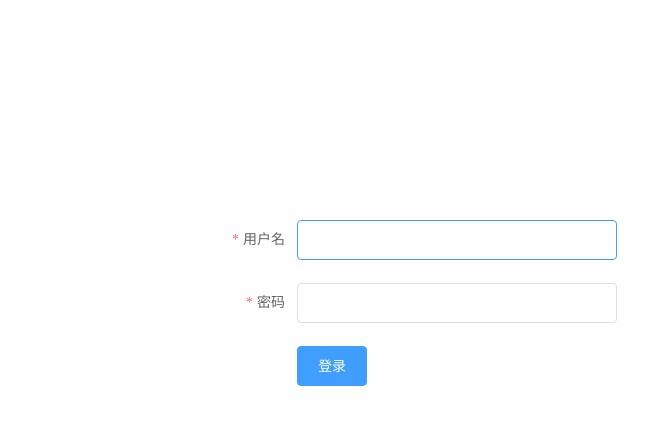
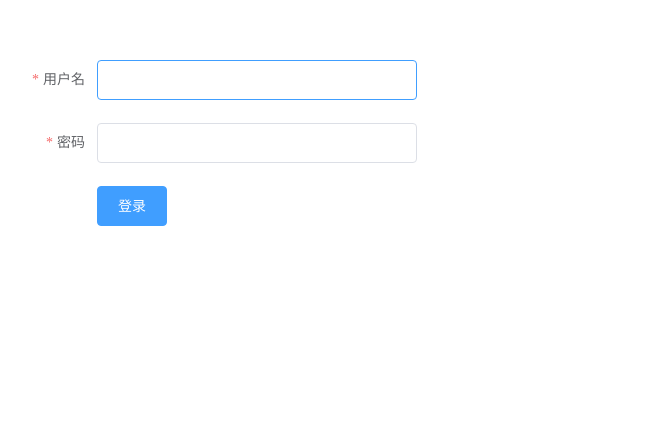
Before and after one commit to jfm11/vue-demo, a Vue app: page /#/login in a window 1280 px wide. Shown: the part 180-604 px from the top of the page, without its empty margins (423-1071 px from the left). Built offline with nearby package versions, Linux system fonts and the light colour scheme.

Commit message:
完成登录功能

```diff
--- a/src/App.vue
+++ b/src/App.vue
@@ -1,5 +1,5 @@
 <template>
-  <div id="app">
+  <div id="app" >
     <!-- <div>
 
     </div> -->
@@ -19,4 +19,5 @@ export default {
 </script>
 
 <style>
+
 </style>
--- a/src/api/login.js
+++ /dev/null
@@ -1,11 +0,0 @@
-import Axios from "axios";
-
-export default data => {
-  Axios.post("/login", data)
-    .then(response => {
-      console.log(response);
-    })
-    .catch(error => {
-      console.log(error);
-    });
-};
--- /dev/null
+++ b/src/plugins/axios.js
@@ -0,0 +1,3 @@
+import Axios from "axios";
+
+export default Axios;
--- a/src/router.js
+++ b/src/router.js
@@ -31,11 +31,13 @@ const router = new Router({
 
 router.beforeEach((to, from, next) => {
   if (to.name === "login") {
+    // 登录界面，不用控制
     next();
     return;
   }
   if (Auth.isLogin()) {
     next();
+    // 已经登录处理
     return;
   }
   const date = new Date();
--- a/src/views/Login.vue
+++ b/src/views/Login.vue
@@ -1,8 +1,8 @@
 <template>
   <div>
-    <el-form id="form" :rules="rules" ref="form" :model="form" label-width="80px">
+    <el-form id="form" :rules="rules" ref="form" :model="form" label-width="80px" @keyup.enter.native="onSubmit">
       <el-form-item label="用户名" prop="username">
-        <el-input v-model="form.username" autofocus="autofocus"></el-input>
+        <el-input v-model="form.username" focus="true" autofocus="autofocus"></el-input>
       </el-form-item>
       <el-form-item label="密码" prop="password">
         <el-input v-model="form.password" type="password"></el-input>
@@ -14,13 +14,15 @@
   </div>
 </template>
 <script>
-import apiLogin from "../api/login";
+import auth from "../plugins/auth";
+import axios from "../plugins/axios";
 export default {
   data() {
     return {
       form: {
         username: "",
-        password: ""
+        password: "",
+        errorMessage: ""
       },
       rules: {
         username: [
@@ -44,11 +46,22 @@ export default {
         if (valid) {
           const username = this.form.username;
           const password = this.form.password;
-          apiLogin({
-            username: username,
-            password: password
-          });
-          console.log("submit:" + username + ":" + password);
+          axios
+            .post("/login", {
+              username: username,
+              password: password
+            })
+            .then(response => {
+              const token = response.data.token;
+              auth.setToken(token);
+              this.$router.push("/");
+            })
+            .catch(error => {
+              this.$message({
+                message: error.response.data.message,
+                type: "error"
+              });
+            });
         } else {
           return false;
         }
@@ -59,9 +72,11 @@ export default {
 </script>
 <style>
 #form {
+  /* background-color: gray; */
   width: 400px;
   position: fixed;
-  top: 50%;
+  top: 30%;
   left: 50%;
+  margin-left: -200px;
 }
 </style>
```
